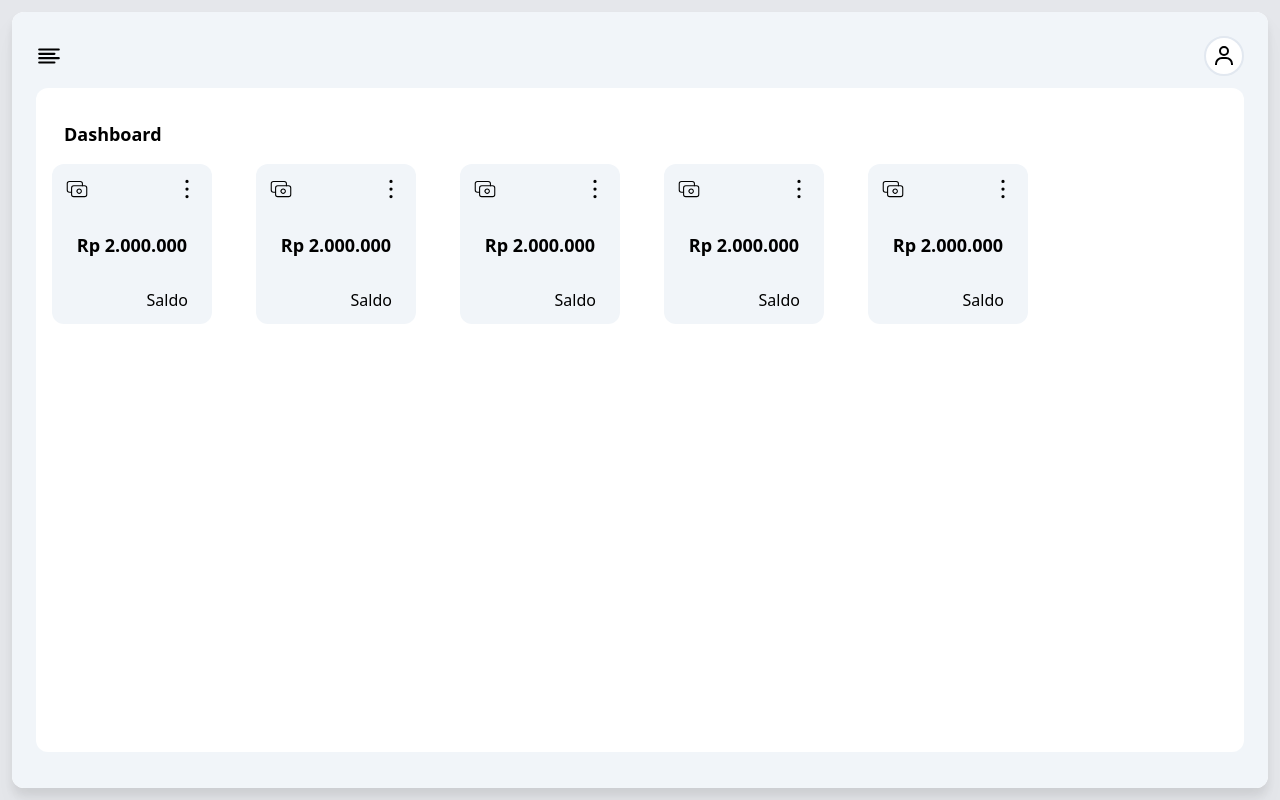
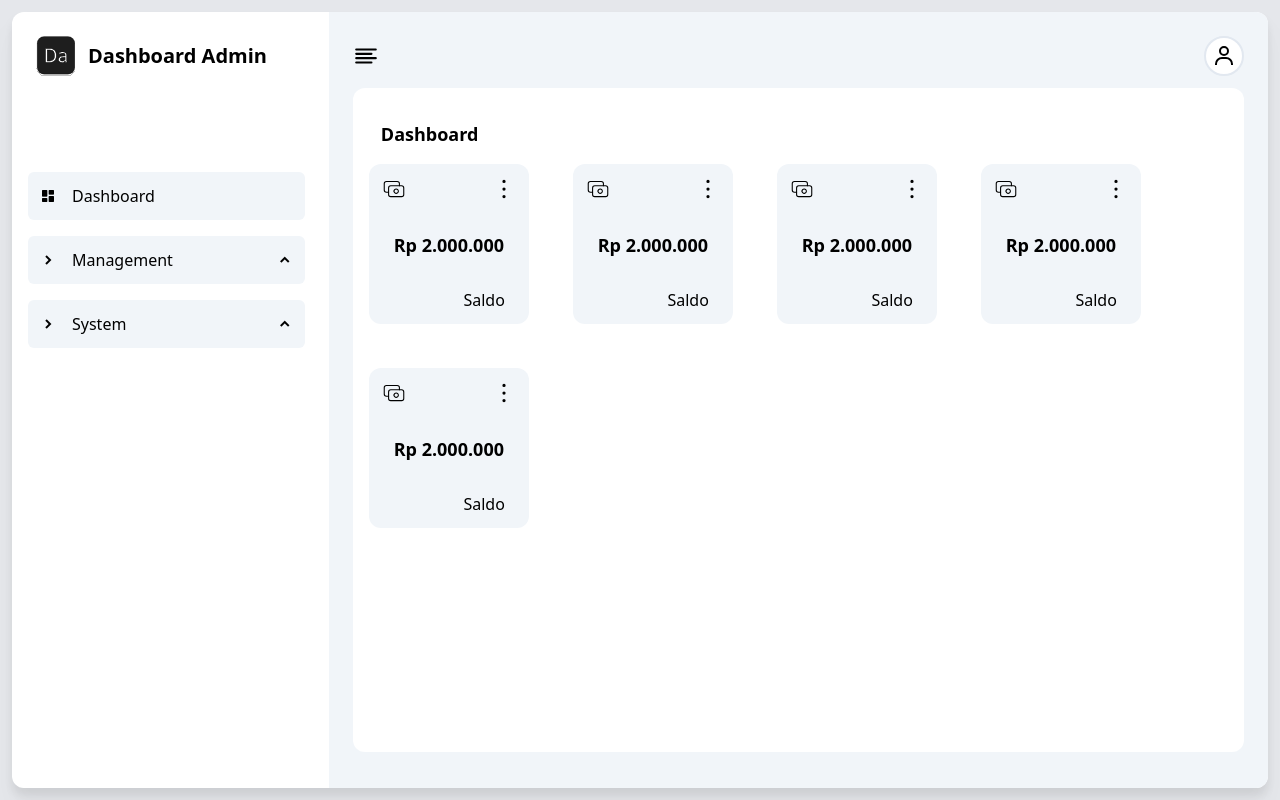
Before and after one commit to kukuhpr21/dashboard-admin-nuxt, a Nuxt app: page / in a window 1280 px wide. Built offline with nearby package versions, Linux system fonts and the light colour scheme.

Commit message:
add sidebar menu

```diff
--- a/pages/index.vue
+++ b/pages/index.vue
@@ -11,12 +11,12 @@
                 </div>
 
                 <!-- menu -->
-                <div class="flex flex-col p-2">
+                <div class="flex flex-col h-auto p-2">
                     <div class="p-3 m-2 flex items-center rounded-md duration-300 cursor-pointer bg-slate-100 hover:drop-shadow-md">
                         <i class='bx bxs-dashboard' ></i>
                         <span class="text-base ml-4 text-black">Dashboard</span>
                     </div>
-                    <div class="p-3 m-2 flex flex-col rounded-md duration-300 cursor-pointer bg-slate-100 hover:drop-shadow-md">
+                    <div @click="itemDropDownMenuSidebar == 'management' ? openDropDownMenuSidebar = !openDropDownMenuSidebar : itemDropDownMenuSidebar = 'management', openDropDownMenuSidebar = true" class="p-3 m-2 flex flex-col rounded-md duration-300 cursor-pointer bg-slate-100 hover:drop-shadow-md">
                         <div class="flex flex-row items-center">
                             <i class='bx bxs-chevron-right'></i>
                             <div class="flex justify-between w-full items-center">
@@ -24,11 +24,29 @@
                                 <i class='bx bxs-chevron-up'></i>
                             </div>
                         </div>
-                        <div class="mt-4 mr-2 mb-2 ml-3 pl-2">
-                            <h1 class="p-3 rounded-md text-base m-3 text-black cursor-pointer bg-slate-200 hover:drop-shadow-md">User</h1>
-                            <h1 class="p-3 rounded-md text-base m-3 text-black cursor-pointer bg-slate-200 hover:drop-shadow-md">Role</h1>
-                            <h1 class="p-3 rounded-md text-base m-3 text-black cursor-pointer bg-slate-200 hover:drop-shadow-md">Permission</h1>
+                        <template v-if="itemDropDownMenuSidebar == 'management'">
+                            <div :class="{ 'hidden': !openDropDownMenuSidebar, '': openDropDownMenuSidebar}" class="mt-4 mr-2 mb-2 ml-3 pl-2">
+                                <h1 class="p-3 rounded-md text-base m-3 text-black cursor-pointer bg-slate-200 hover:drop-shadow-md">User</h1>
+                                <h1 class="p-3 rounded-md text-base m-3 text-black cursor-pointer bg-slate-200 hover:drop-shadow-md">Role</h1>
+                                <h1 class="p-3 rounded-md text-base m-3 text-black cursor-pointer bg-slate-200 hover:drop-shadow-md">Permission</h1>
+                            </div>
+                        </template>
+                    </div>
+                    <div @click="itemDropDownMenuSidebar == 'system' ? openDropDownMenuSidebar = !openDropDownMenuSidebar : itemDropDownMenuSidebar = 'system', openDropDownMenuSidebar = true" class="p-3 m-2 flex flex-col rounded-md duration-300 cursor-pointer bg-slate-100 hover:drop-shadow-md">
+                        <div class="flex flex-row items-center">
+                            <i class='bx bxs-chevron-right'></i>
+                            <div class="flex justify-between w-full items-center">
+                                <span class="text-base ml-4 text-black">System</span>
+                                <i class='bx bxs-chevron-up'></i>
+                            </div>
                         </div>
+                        <template v-if="itemDropDownMenuSidebar == 'system'">
+                            <div :class="{ 'hidden': !openDropDownMenuSidebar, '': openDropDownMenuSidebar}" class="mt-4 mr-2 mb-2 ml-3 pl-2">
+                                <h1 class="p-3 rounded-md text-base m-3 text-black cursor-pointer bg-slate-200 hover:drop-shadow-md">User</h1>
+                                <h1 class="p-3 rounded-md text-base m-3 text-black cursor-pointer bg-slate-200 hover:drop-shadow-md">Role</h1>
+                                <h1 class="p-3 rounded-md text-base m-3 text-black cursor-pointer bg-slate-200 hover:drop-shadow-md">Permission</h1>
+                            </div>
+                        </template>
                     </div>
                 </div>
                 <!-- menu -->
@@ -93,8 +111,10 @@
 </template>
 
 <script setup>
-const openDrawer = ref(false)
+const openDrawer = ref(true)
 const openDropdownMenuNavbar = ref(false)
+const itemDropDownMenuSidebar = ref("no")
+const openDropDownMenuSidebar = ref(false)
 </script>
 
 <style scoped>
```
